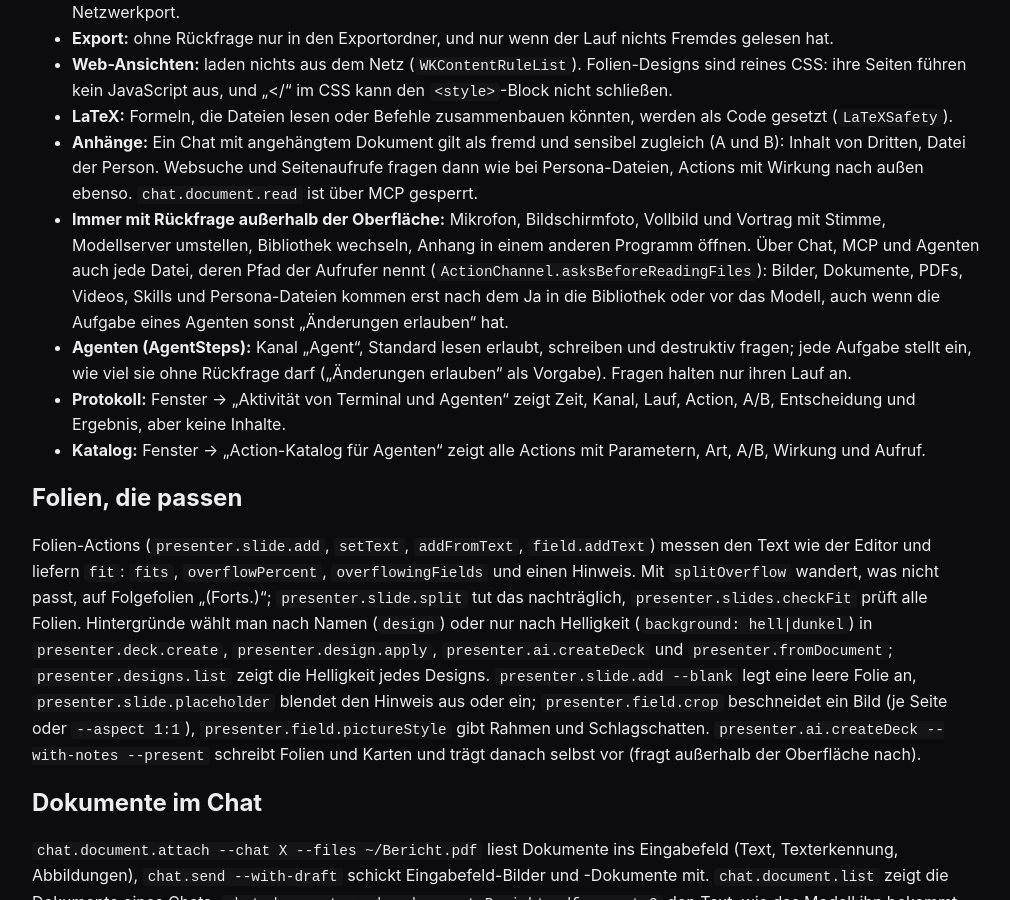
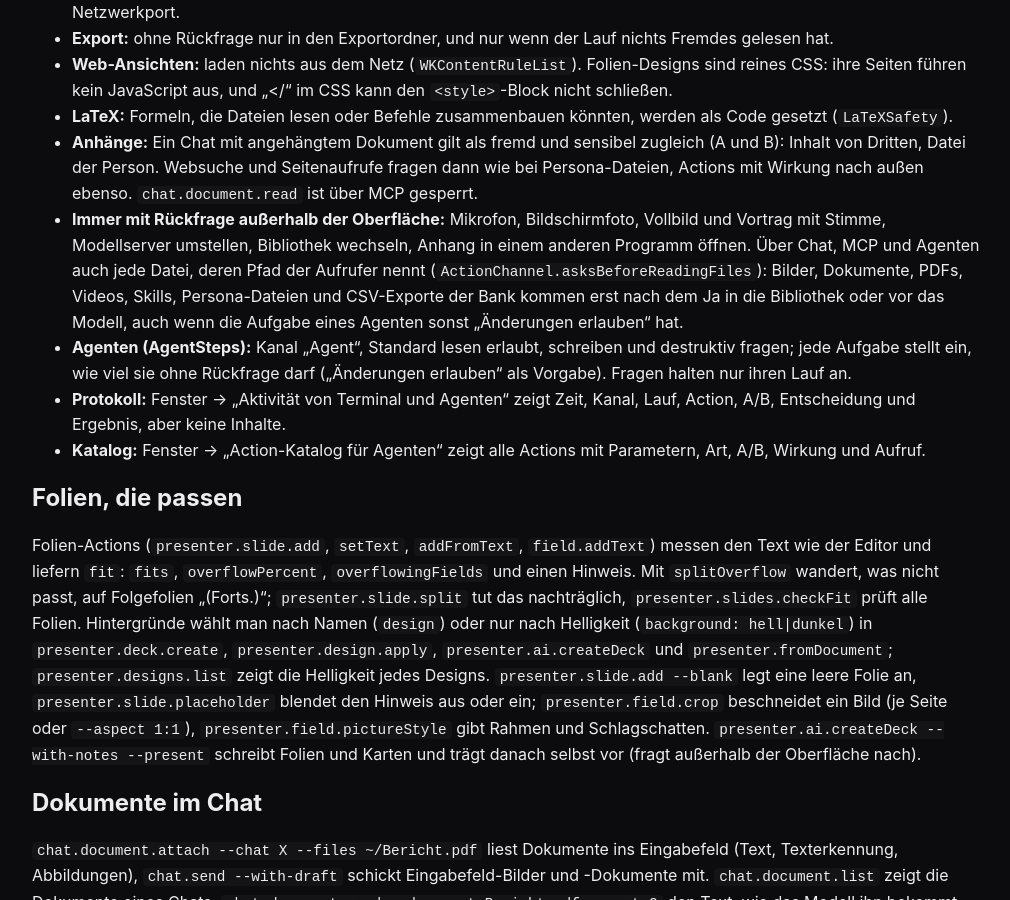
Before and after one commit to AlexEhrenberger/LLMDesigner, a Jekyll site: the page built from docs/actions.md, in a window 1280 px wide and 900 px high, scrolled down 2508 px. Shown: the whole window, without its empty margins (134-1144 px from the left). Built offline with Jekyll 4.4.1, drawn with Linux system fonts in a browser that asks for light colours; some of the changed text lies outside the part shown.

Commit message:
FinanceStudio: CSV-Import folgt der gemeinsamen Datei-Regel
finance.import.csv fragt vor einer Datei über ActionChannel.asksBeforeReadingFiles
wie die übrigen Datei-Actions, also auch bei Agenten; Doku nachgezogen.

Co-Authored-By: Claude Opus 5.5 <noreply@anthropic.com>

```diff
--- a/docs/actions.md
+++ b/docs/actions.md
@@ -89,7 +89,7 @@ flowchart TB
 - **Web-Ansichten:** laden nichts aus dem Netz (`WKContentRuleList`). Folien-Designs sind reines CSS: ihre Seiten führen kein JavaScript aus, und „</“ im CSS kann den `<style>`-Block nicht schließen.
 - **LaTeX:** Formeln, die Dateien lesen oder Befehle zusammenbauen könnten, werden als Code gesetzt (`LaTeXSafety`).
 - **Anhänge:** Ein Chat mit angehängtem Dokument gilt als fremd und sensibel zugleich (A und B): Inhalt von Dritten, Datei der Person. Websuche und Seitenaufrufe fragen dann wie bei Persona-Dateien, Actions mit Wirkung nach außen ebenso. `chat.document.read` ist über MCP gesperrt.
-- **Immer mit Rückfrage außerhalb der Oberfläche:** Mikrofon, Bildschirmfoto, Vollbild und Vortrag mit Stimme, Modellserver umstellen, Bibliothek wechseln, Anhang in einem anderen Programm öffnen. Über Chat, MCP und Agenten auch jede Datei, deren Pfad der Aufrufer nennt (`ActionChannel.asksBeforeReadingFiles`): Bilder, Dokumente, PDFs, Videos, Skills und Persona-Dateien kommen erst nach dem Ja in die Bibliothek oder vor das Modell, auch wenn die Aufgabe eines Agenten sonst „Änderungen erlauben“ hat.
+- **Immer mit Rückfrage außerhalb der Oberfläche:** Mikrofon, Bildschirmfoto, Vollbild und Vortrag mit Stimme, Modellserver umstellen, Bibliothek wechseln, Anhang in einem anderen Programm öffnen. Über Chat, MCP und Agenten auch jede Datei, deren Pfad der Aufrufer nennt (`ActionChannel.asksBeforeReadingFiles`): Bilder, Dokumente, PDFs, Videos, Skills, Persona-Dateien und CSV-Exporte der Bank kommen erst nach dem Ja in die Bibliothek oder vor das Modell, auch wenn die Aufgabe eines Agenten sonst „Änderungen erlauben“ hat.
 - **Agenten (AgentSteps):** Kanal „Agent“, Standard lesen erlaubt, schreiben und destruktiv fragen; jede Aufgabe stellt ein, wie viel sie ohne Rückfrage darf („Änderungen erlauben“ als Vorgabe). Fragen halten nur ihren Lauf an.
 - **Protokoll:** Fenster → „Aktivität von Terminal und Agenten“ zeigt Zeit, Kanal, Lauf, Action, A/B, Entscheidung und Ergebnis, aber keine Inhalte.
 - **Katalog:** Fenster → „Action-Katalog für Agenten“ zeigt alle Actions mit Parametern, Art, A/B, Wirkung und Aufruf.
```
Also changed, not shown: other parts of docs/actions.md (+1 -1 lines), docs/plan/Finance-Actions.md (+1 -1 lines), 1 other file.
